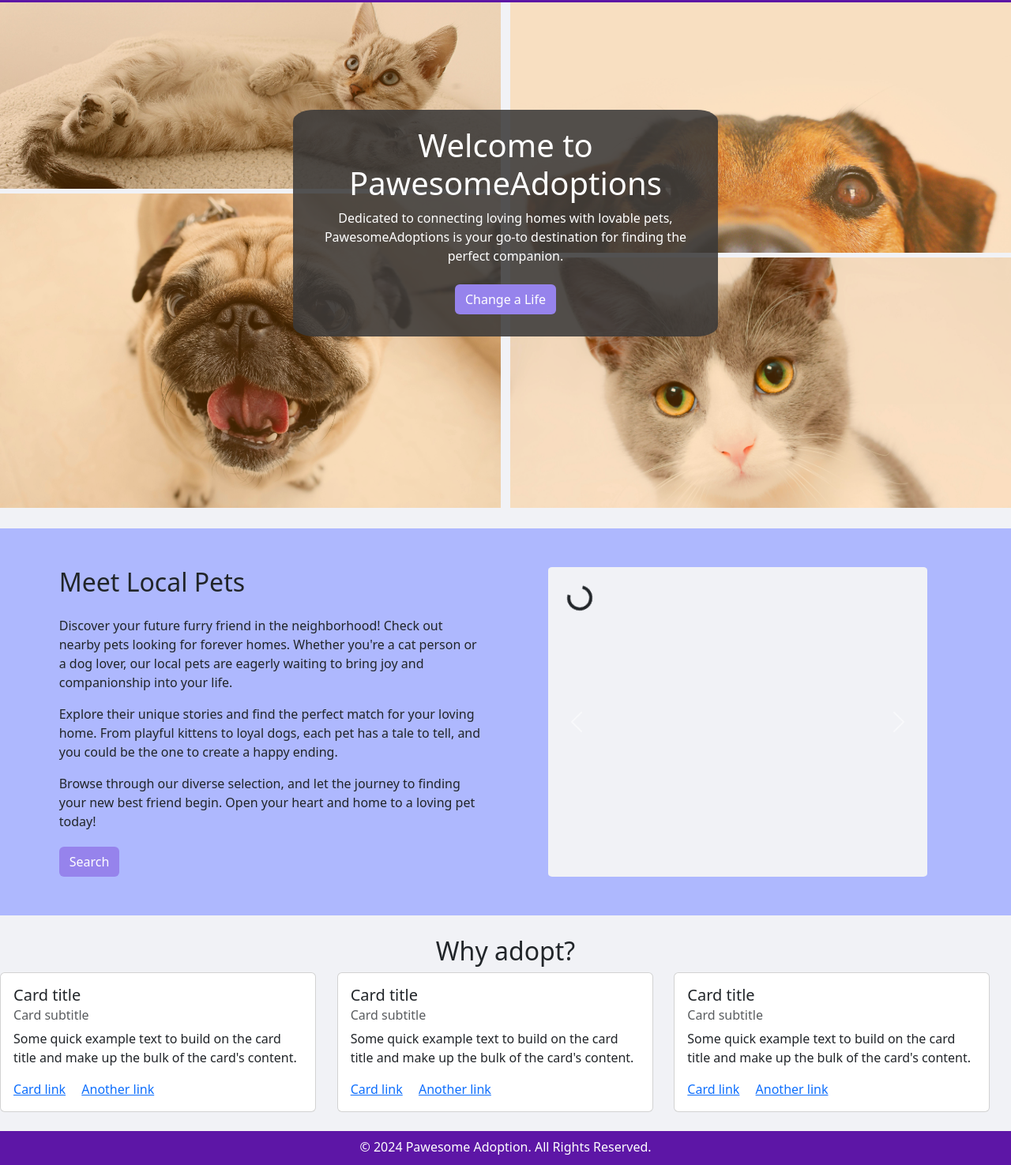
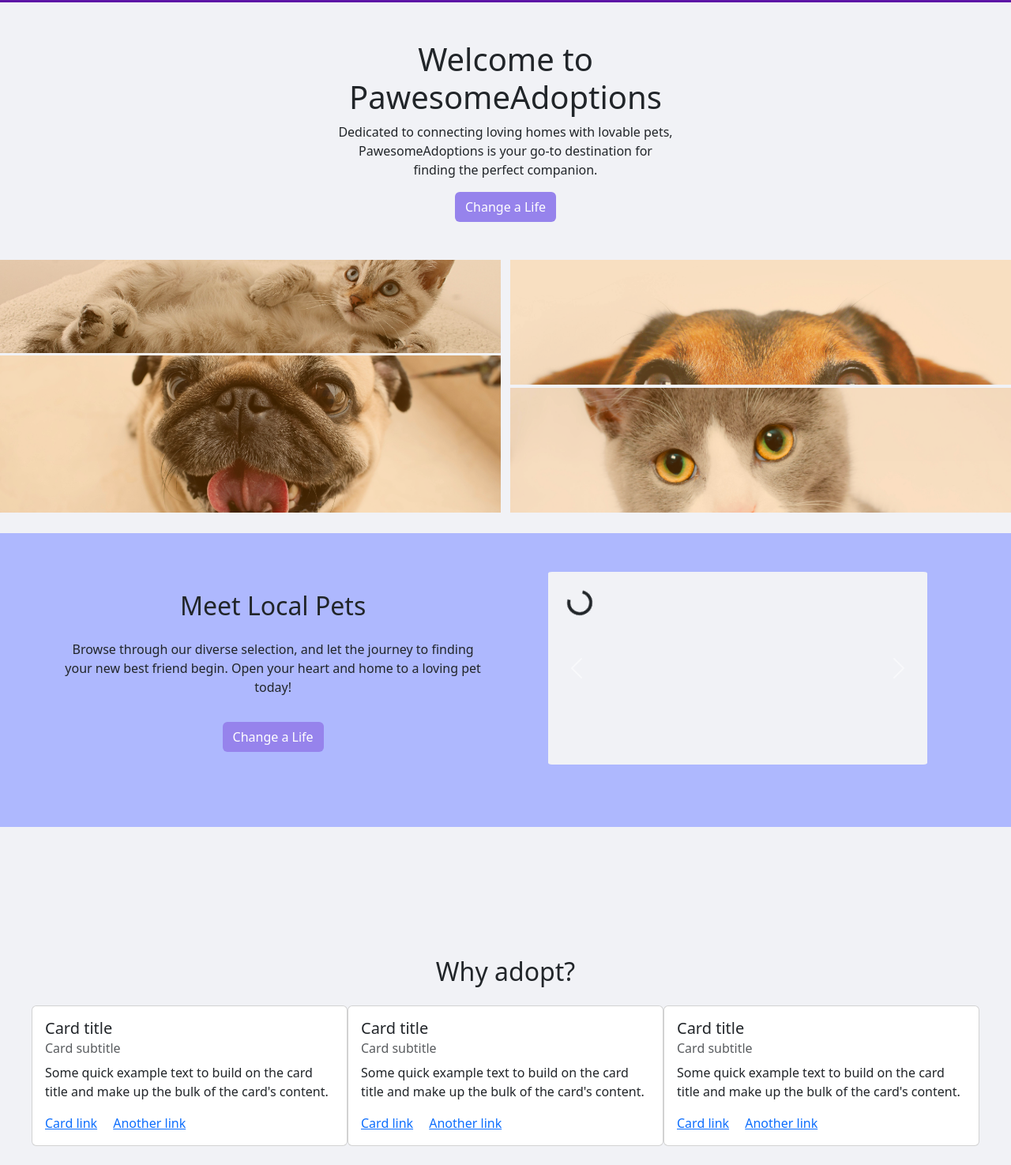
Before and after one commit to danielapsalas/Pawesome_Adoption, a plain HTML site: page HTML/landing-page.html in a window 1280 px wide. Shown: the part 96-1571 px from the top of the page at 79% size. Drawn offline with nearby package versions, Linux system fonts and the light colour scheme; a script that the page names is missing.

Commit message:
working on the about adoption

```diff
--- a/HTML/landing-page.html
+++ b/HTML/landing-page.html
@@ -44,13 +44,13 @@
 
     <!--FOR SMALL SCREENS-->
     <article class="intro row justify-content-center align-items-center">
-        <div class="col-md-4 centering-text d-md-none m-5">
+        <div class="col-md-4 centering-text m-5">
             <h1>Welcome to PawesomeAdoptions</h1>
 <!--            <h2>Where your new furry friend awaits.</h2>-->
             <p>Dedicated to connecting loving homes with lovable pets, PawesomeAdoptions is your go-to destination for finding the perfect companion.</p>
             <button class="btn btn-default light-purple-button">Change a Life</button>
         </div>
-        <div class="grid-container d-md-none">
+        <div class="grid-container">
             <div class="item item-1 grid-img"><img class="grid-img" src="../img/grid-imgs/cat-laying.jpg" alt="A cat laying down and looking up"></div>
             <div class="item item-2 grid-img"><img class="grid-img" src="../img/grid-imgs/terriers.jpg" alt="A terrier dog looking at the camera"></div>
             <div class="item item-3 grid-img"><img class="grid-img" src="../img/grid-imgs/pug.jpg" alt="A pug smiling and looking up at a camera"></div>
@@ -58,23 +58,23 @@
         </div>
     </article>
 
-    <!--FOR LARGE SCREENS-->
-    <article class="intro row justify-content-center align-items-center d-none d-sm-block hide-md-screen">
-        <div class="grid-container">
-            <div class="item item-1 grid-img"><img class="grid-img" src="../img/grid-imgs/cat-laying.jpg" alt="A cat laying down and looking up"></div>
-            <div class="item item-2 grid-img"><img class="grid-img" src="../img/grid-imgs/terriers.jpg" alt="A terrier dog looking at the camera"></div>
-            <div class="item item-3 grid-img"><img class="grid-img" src="../img/grid-imgs/pug.jpg" alt="A pug smiling and looking up at a camera"></div>
-            <div class="item item-4 grid-img"><img class="grid-img" src="../img/grid-imgs/cat-staring.jpg" alt="A cat looking at a camera"></div>
-            <div class="grid-content item-5 centering-container">
-                <div class="grid-text-overlap centering-text m-5">
-                    <h1 class="m-2">Welcome to PawesomeAdoptions</h1>
-<!--                    <h2 class="m-1">Where your new furry friend awaits.</h2>-->
-                    <p class="m-2">Dedicated to connecting loving homes with lovable pets, PawesomeAdoptions is your go-to destination for finding the perfect companion.</p>
-                    <button class="btn btn-default light-purple-button m-3">Change a Life</button>
-                </div>
-            </div>
-        </div>
-    </article>
+<!--    &lt;!&ndash;FOR LARGE SCREENS&ndash;&gt;-->
+<!--    <article class="intro row justify-content-center align-items-center d-none d-sm-block hide-md-screen">-->
+<!--        <div class="grid-container">-->
+<!--            <div class="item item-1 grid-img"><img class="grid-img" src="../img/grid-imgs/cat-laying.jpg" alt="A cat laying down and looking up"></div>-->
+<!--            <div class="item item-2 grid-img"><img class="grid-img" src="../img/grid-imgs/terriers.jpg" alt="A terrier dog looking at the camera"></div>-->
+<!--            <div class="item item-3 grid-img"><img class="grid-img" src="../img/grid-imgs/pug.jpg" alt="A pug smiling and looking up at a camera"></div>-->
+<!--            <div class="item item-4 grid-img"><img class="grid-img" src="../img/grid-imgs/cat-staring.jpg" alt="A cat looking at a camera"></div>-->
+<!--            <div class="grid-content item-5 centering-container">-->
+<!--                <div class="grid-text-overlap centering-text m-5">-->
+<!--                    <h1 class="m-2">Welcome to PawesomeAdoptions</h1>-->
+<!--&lt;!&ndash;                    <h2 class="m-1">Where your new furry friend awaits.</h2>&ndash;&gt;-->
+<!--                    <p class="m-2">Dedicated to connecting loving homes with lovable pets, PawesomeAdoptions is your go-to destination for finding the perfect companion.</p>-->
+<!--                    <button class="btn btn-default light-purple-button m-3">Change a Life</button>-->
+<!--                </div>-->
+<!--            </div>-->
+<!--        </div>-->
+<!--    </article>-->
 
     <div class="d-none">
         <div class="container centering-container">
@@ -154,19 +154,15 @@
     </div>
 
     <!--  carousel  -->
-    <div class="bg-light-purple vh-80">
+    <div class="bg-light-purple vh-80 pb-1">
         <div class="row carousel-info margin-padding-LP">
-            <div class="col-sm-12 col-md-6">
-                <div class="margin-padding-LP">
-                    <h2 class="sm-my-4 mb-4">Meet Local Pets</h2>
-
-                    <p class="mb-3">Discover your future furry friend in the neighborhood! Check out nearby pets looking for forever homes. Whether you're a cat person or a dog lover, our local pets are eagerly waiting to bring joy and companionship into your life.</p>
-
-                    <p class="mb-3">Explore their unique stories and find the perfect match for your loving home. From playful kittens to loyal dogs, each pet has a tale to tell, and you could be the one to create a happy ending.</p>
+            <div class="col-sm-12 col-md-6  mt-4">
+                <div class="margin-padding-LP centering-text">
+                    <h2 class="sm-my-5 mb-4">Meet Local Pets</h2>
 
                     <p class="mb-3">Browse through our diverse selection, and let the journey to finding your new best friend begin. Open your heart and home to a loving pet today!</p>
 
-                    <button type="submit" class="btn btn-default light-purple-button mt-1">Search</button>
+                    <button class="btn btn-default light-purple-button m-3">Change a Life</button>
                 </div>
             </div>
             <div id="carouselExample" class="margin-padding-LP carousel slide carousel-size mx-auto col-md-6 bg-greywhite">
@@ -189,13 +185,13 @@
         </div>
     </div>
 
-        <div class="">
+        <div class="vh-70">
             <div class="centering-text">
-                <h2>Why adopt?</h2>
+                <h2 class="mb-4 mt-4">Why adopt?</h2>
             </div>
-            <div class="centering-container row">
-                <div class="why-adopt-items col-sm-12 col-md-4">
-                    <div class="card card-about-size">
+            <div class="row">
+                <div class="why-adopt-items col-sm-12 col-md-4 d-flex justify-content-center mb-3">
+                    <div class="card card-about-size card-bg-pale">
                         <div class="card-body">
                             <h5 class="card-title">Card title</h5>
                             <h6 class="card-subtitle mb-2 text-body-secondary">Card subtitle</h6>
@@ -205,8 +201,8 @@
                         </div>
                     </div>
                 </div>
-                <div class="why-adopt-items col-sm-12 col-md-4">
-                    <div class="card card-about-size">
+                <div class="why-adopt-items col-sm-12 col-md-4 d-flex justify-content-center mb-3">
+                    <div class="card card-about-size card-bg-pale">
                         <div class="card-body">
                             <h5 class="card-title">Card title</h5>
                             <h6 class="card-subtitle mb-2 text-body-secondary">Card subtitle</h6>
@@ -216,8 +212,8 @@
                         </div>
                     </div>
                 </div>
-                <div class="why-adopt-items col-sm-12 col-md-4">
-                    <div class="card card-about-size">
+                <div class="why-adopt-items col-sm-12 col-md-4 d-flex justify-content-center mb-3">
+                    <div class="card card-about-size card-bg-pale">
                         <div class="card-body">
                             <h5 class="card-title">Card title</h5>
                             <h6 class="card-subtitle mb-2 text-body-secondary">Card subtitle</h6>
--- a/css/landing-page.css
+++ b/css/landing-page.css
@@ -23,7 +23,7 @@ body{
     grid-template-columns: repeat(8, 1fr);
     grid-template-rows: repeat(8, 1fr);
     gap: 1%;
-    height: 80vh;
+    height: 40vh;
 }
 
 
@@ -146,6 +146,7 @@ footer{
     border-radius: 20%;
 }
 
+
 .carousel-text-box{
     width: 90%;
     height: 70%;
@@ -154,6 +155,7 @@ footer{
     align-items: center;
 }
 
+/*margin and padding for each section*/
 .margin-padding-LP{
     padding: 2%;
     margin: 2%;
@@ -165,15 +167,28 @@ footer{
     height: auto;
 }
 
-@media (max-width: 768px) {
+.vh-70 {
+    display: flex;
+    flex-direction: column;
+    justify-content: center;
+    align-items: center;
+    min-height: 70vh;
+}
+
+.card-bg-pale{
+    /*background-color: #EFE3FF;*/
+    /*border: 2px solid #cdc2da !important;*/
+}
+
+@media (max-width: 576px) {
 
 }
 
-@media (min-width: 768px) {
+@media (min-width: 577px) and (max-width: 1024px) {
 
 }
 
-@media (min-width: 1027px) {
+@media (min-width: 1025px) {
     .card-about-size{
         max-width: 25rem;
     }
```
